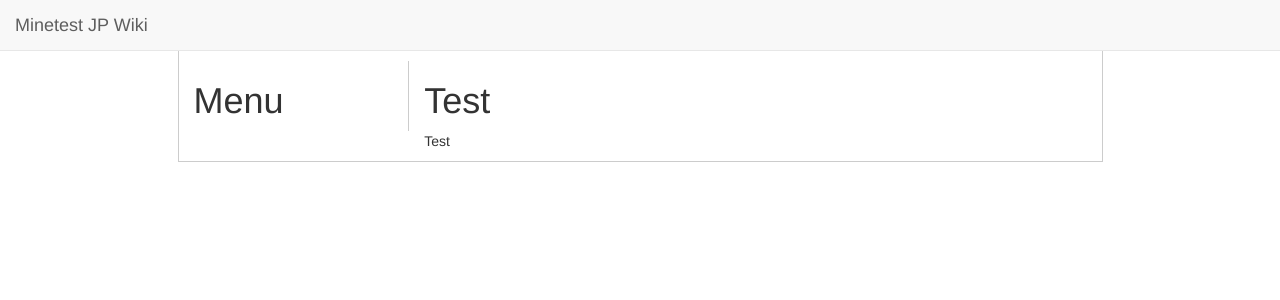
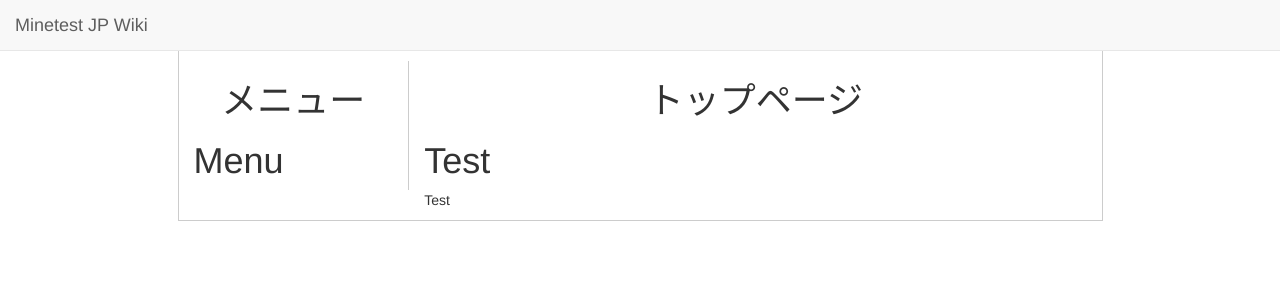
Before and after one commit to minetest-jp/wiki, a Jekyll site: the page built from index.md, in a window 1280 px wide. Shown: the top 300 px of the page. Built offline with Jekyll 4.4.1, drawn with Linux system fonts in a browser that asks for light colours.

Commit message:
Update default.html

```diff
--- a/_layouts/default.html
+++ b/_layouts/default.html
@@ -13,10 +13,12 @@
 
   <div class="row" style="padding-top: 60px; border: 1px solid #CCC">
     <div class="col-xs-3" style="border-right: 1px solid #CCC">
+      <h1 style="text-align: center">メニュー</h1>
       {% include menu.html %}
     </div>
     <div class="col-xs-9">
       <article>
+        <h1 style="text-align: center">{{ page.title }}</h1>
         {{ content }}
       </article>
     </div>
```
